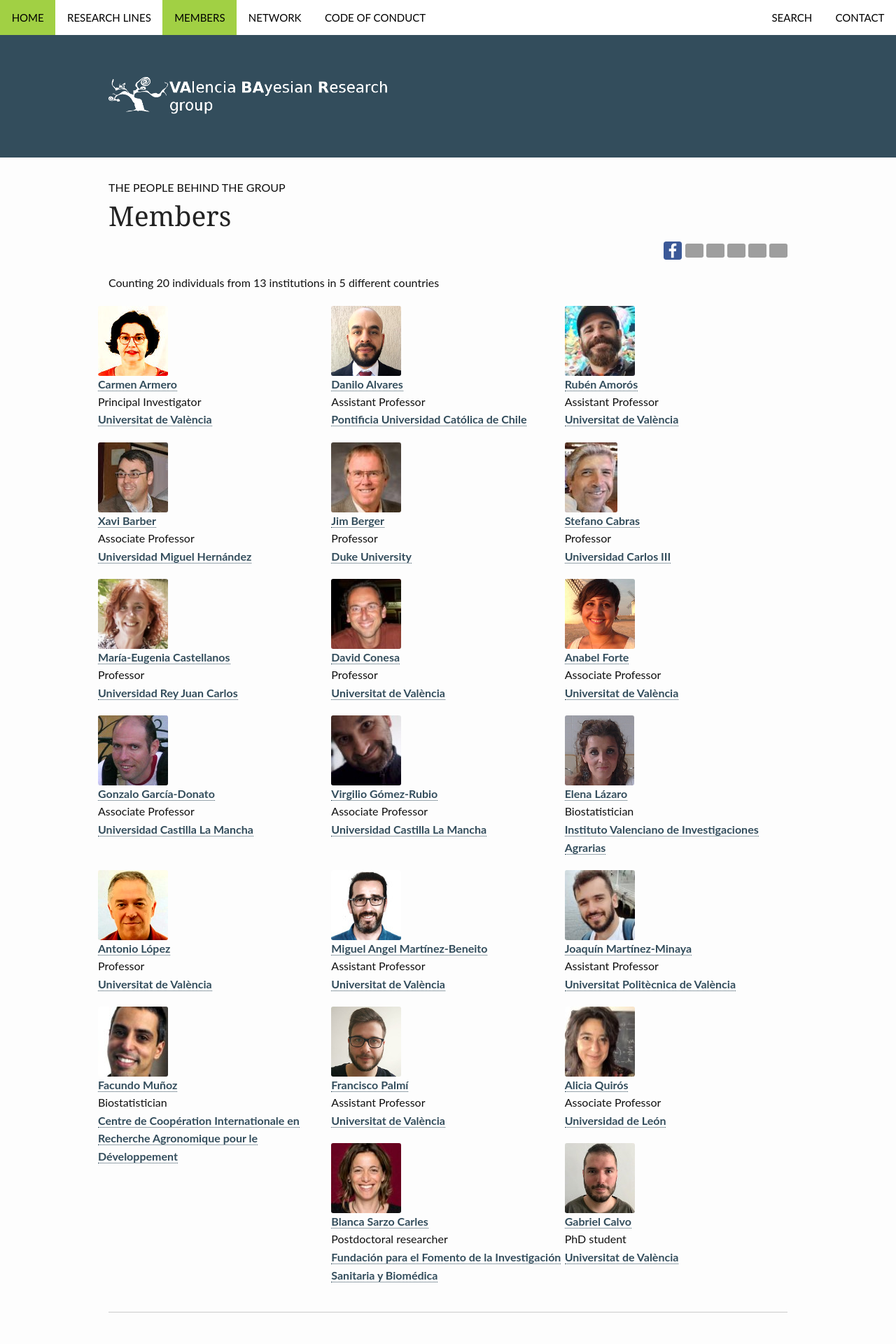
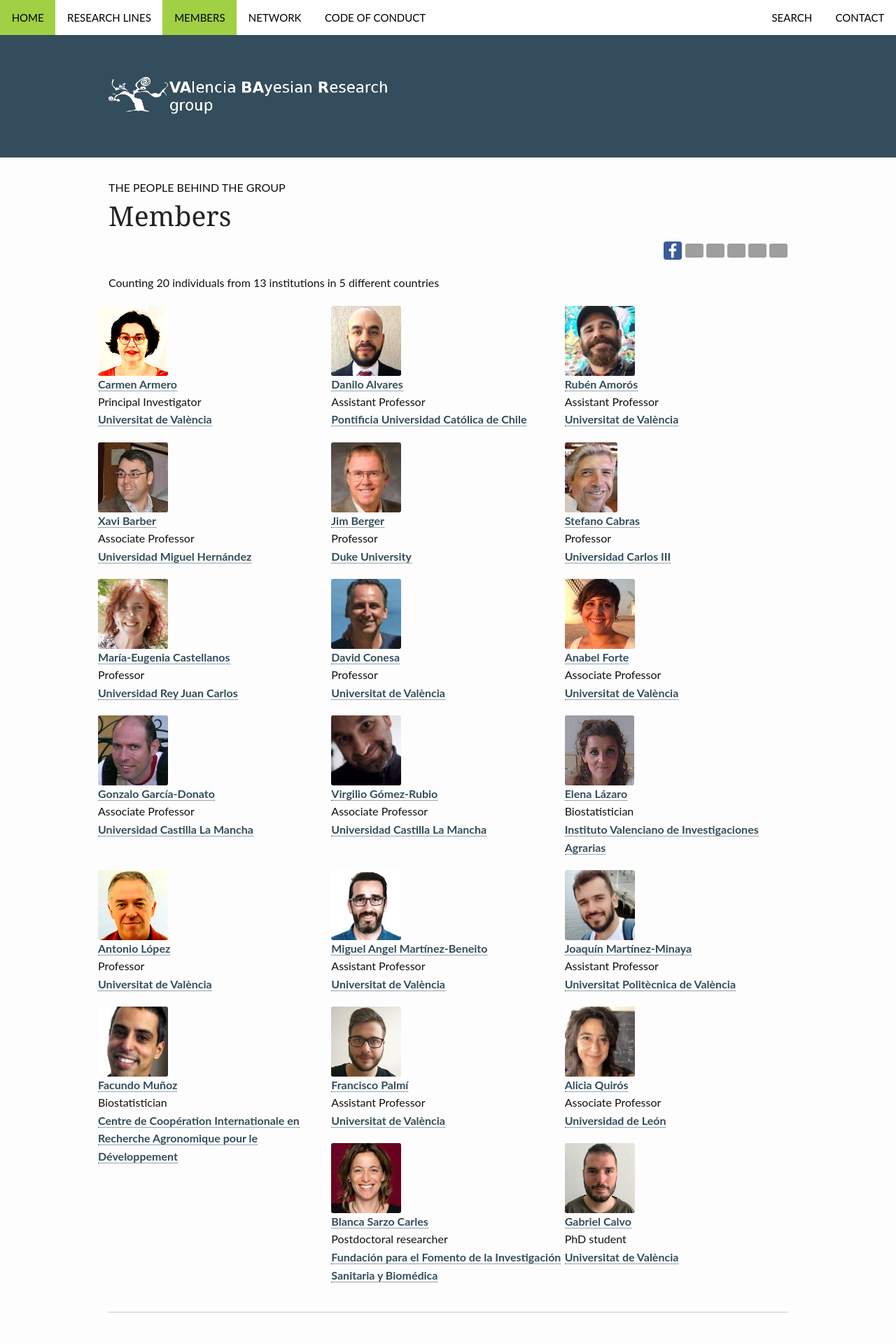
Before and after one commit to VABAR/VABAR.github.io, a Jekyll site: the page built from pages/members.md, in a window 1280 px wide. Shown: the top 1920 px of the page at 70% size. Built offline with Jekyll 4.4.1, drawn with Linux system fonts in a browser that asks for light colours.

Commit message:
David Conesa. Update photo.

```diff
--- a/_data/members.yml
+++ b/_data/members.yml
@@ -59,7 +59,7 @@
   position: Professor
   email: david.v.conesa@uv.es
   url: http://www.geeitema.org/conesa/
-  img: david.jpg
+  img: david.png
 
 - name: Anabel Forte
   affiliation: uveg
```
Also changed, not shown: images/members/david.jpg (deleted), images/members/david.png (added).
